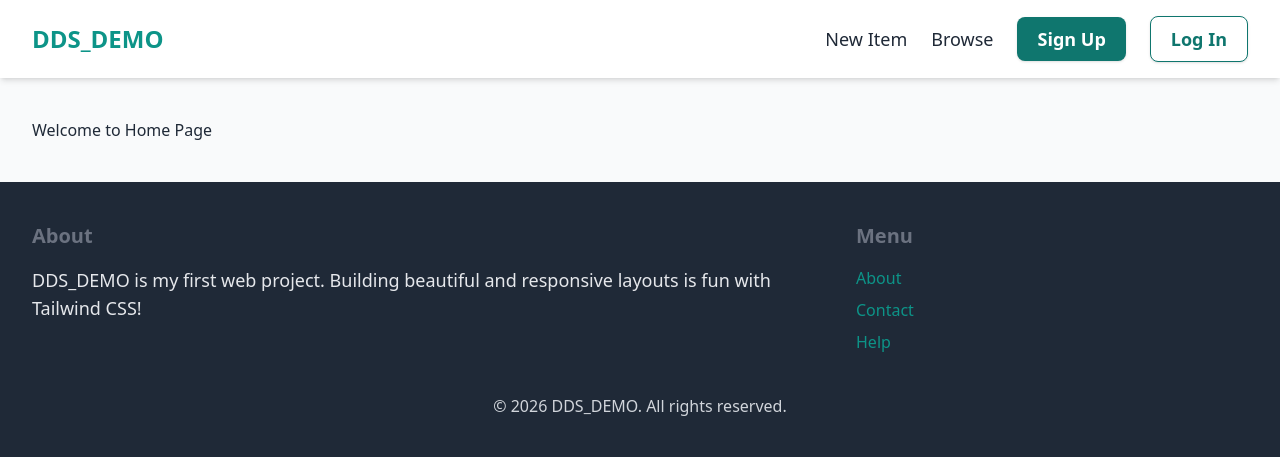
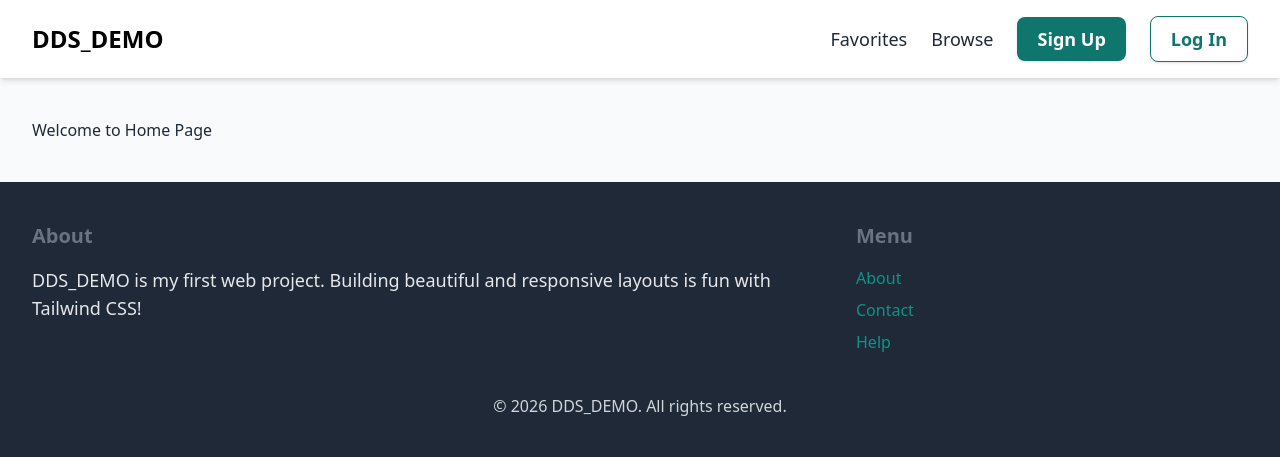
Before and after one commit to shrp42/DDS_DEMO, a Django app: page / in a window 1280 px wide. Shown: the top 457 px of the page. Run offline with Django 5.2, Linux system fonts and the light colour scheme; some libraries are stand-ins or nearby versions.

Commit message:
ADDED SOME HTML AND CSS

```diff
--- a/core/templates/core/base.html
+++ b/core/templates/core/base.html
@@ -10,9 +10,9 @@
 
     <!-- Navbar -->
     <nav class="bg-white shadow-md py-4 px-8 flex justify-between items-center">
-        <a href="/" class="text-2xl font-bold text-teal-600">DDS_DEMO</a>
+        <a href="/" class="text-2xl font-bold text-black">DDS_DEMO</a>
         <div class="space-x-4 md:space-x-6 flex items-center">
-            <a href="#" class="text-lg font-medium hover:text-teal-700 transition">New Item</a>
+            <a href="#" class="text-lg font-medium hover:text-teal-700 transition">Favorites</a>
             <a href="#" class="text-lg font-medium hover:text-teal-700 transition">Browse</a>
             <a href="#" class="px-5 py-2 text-lg font-semibold bg-teal-700 text-white rounded-lg shadow hover:bg-teal-900 transition">Sign Up</a>
             <a href="#" class="px-5 py-2 text-lg font-semibold bg-white border border-teal-700 text-teal-700 rounded-lg shadow hover:bg-teal-700 hover:text-white transition">Log In</a>
```
